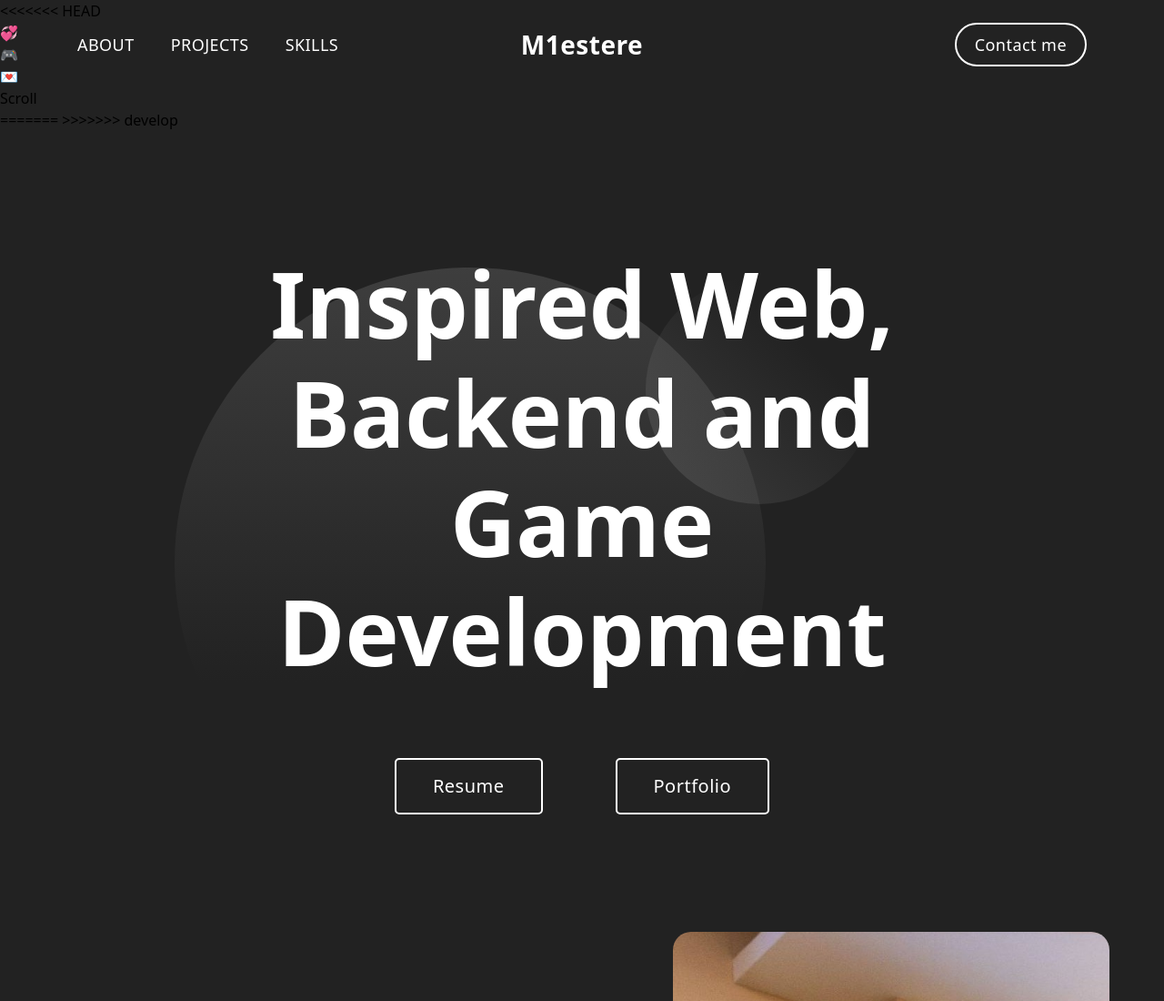
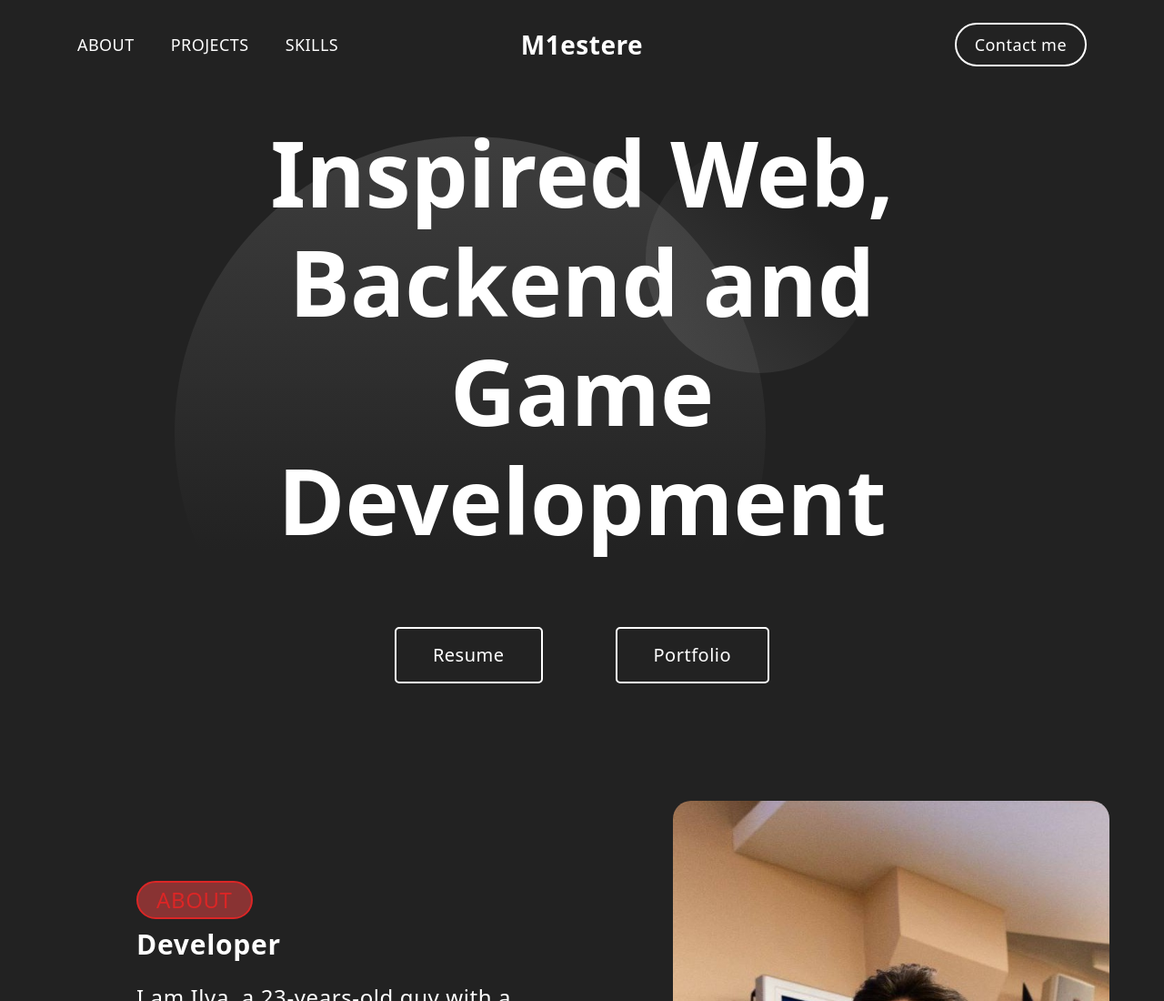
Before and after one commit to M1estere/m1estere.github.io, a website: page index.html in a window 1280 px wide. Shown: the top 1100 px of the page at 91% size. Drawn offline with nearby package versions, Linux system fonts and the light colour scheme.

Commit message:
Merge issues fixed

```diff
--- a/index.html
+++ b/index.html
@@ -12,24 +12,6 @@
 </head>
 
 <body>
-<<<<<<< HEAD
-    <div class="transitions-container">
-        <div class="love-transition-btn">
-            <a href="love.html">💞</a>
-        </div>
-
-        <div class="love-transition-btn">
-            <a href="bd_game.html">🎮</a>
-        </div>
-
-        <div class="love-transition-btn">
-            <a href="valentine.html">💌</a>
-        </div>
-    </div>
-
-    <div class="vl"></div>
-    <h2 class="vl-text">Scroll</h2>
-=======
     <header class="flex justify-center fixed top-0 left-0 w-full z-[100] py-[32px]">
         <div id="navbar"
             class="transition duration-300 flex container flex-row size-full items-center pr-[10px] pl-[20px] rounded-full">
@@ -70,7 +52,6 @@
         </div>
     </header>
 
->>>>>>> develop
     <main>
         <section id="main-section" class="relative max-h-screen w-full h-screen">
             <div class="h-[calc(var(--header-height)+26px)]"></div>
```
